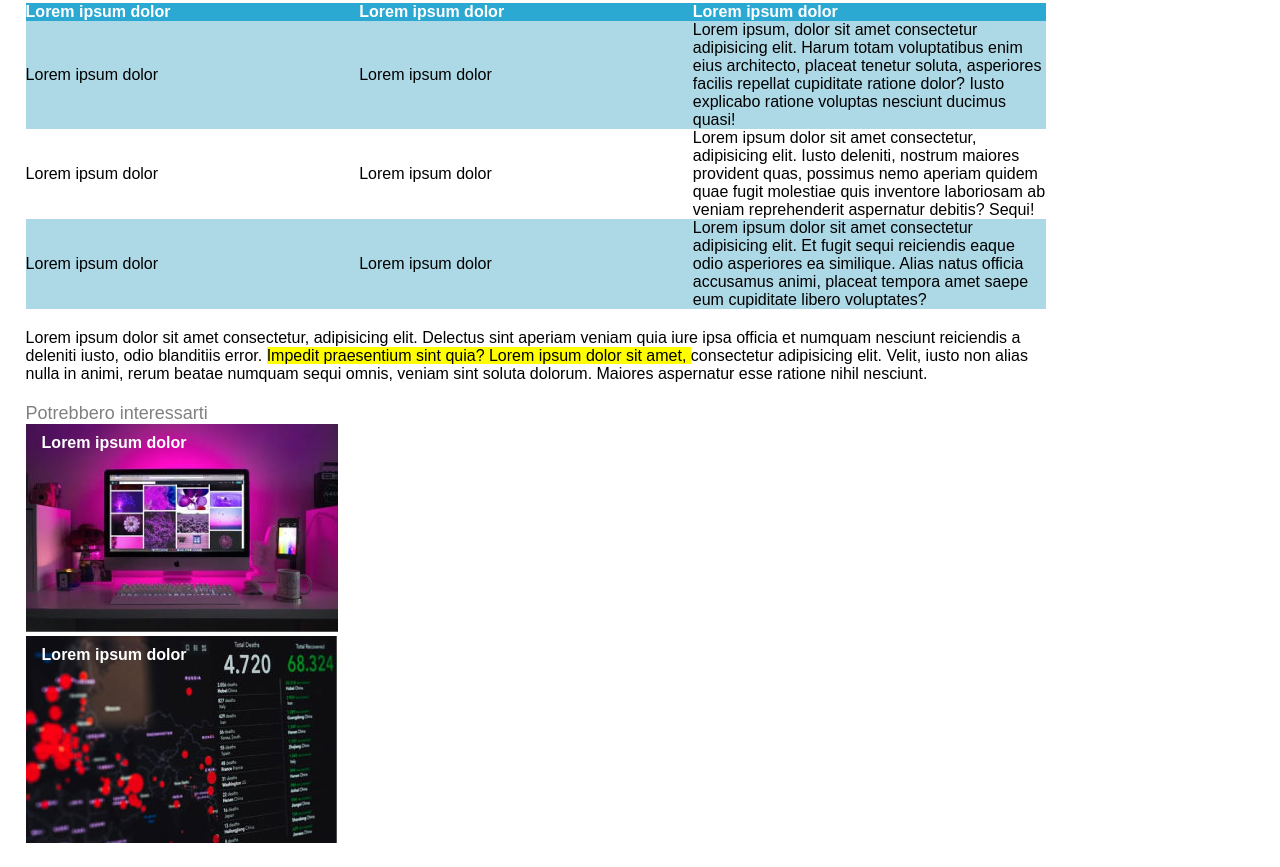
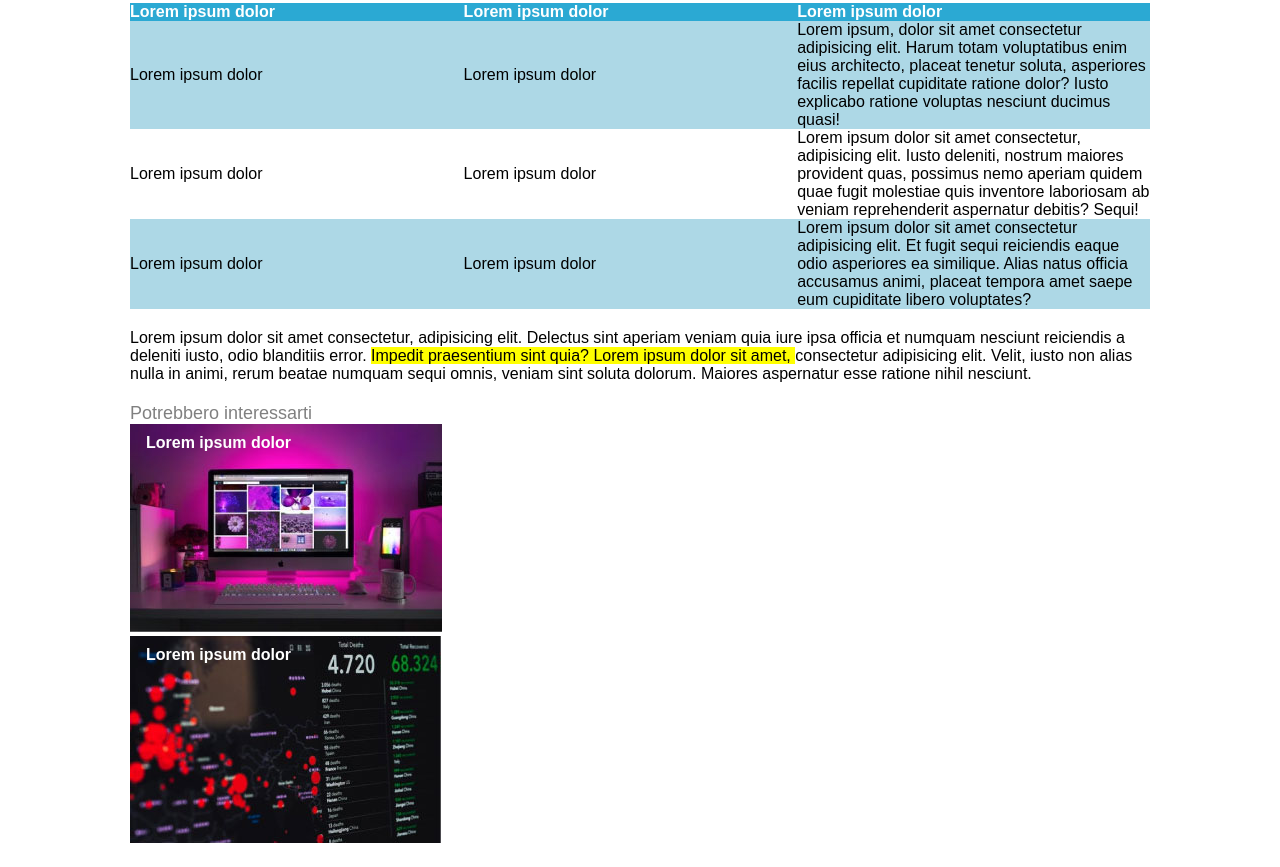
Before and after one commit to tsukigahara/html-css-booleaner, a plain HTML site: page index.html in a window 1280 px wide. Shown: the part 859-1726 px from the top of the page. Drawn offline with Linux system fonts and the light colour scheme.

Commit message:
add vertical-align

```diff
--- a/css/style.css
+++ b/css/style.css
@@ -8,9 +8,9 @@
 
 main {
     background-color: white;
-    margin-left: 2%;
-    margin-right: 2%;
+    margin: auto;
     max-width: 1020px;
+    vertical-align: middle;
 
 }
 
@@ -43,7 +43,7 @@ header {
 }
 
 .image {
-    max-width: 100%;
+    width: auto;
     height: auto;
     position: relative;
 }
```
